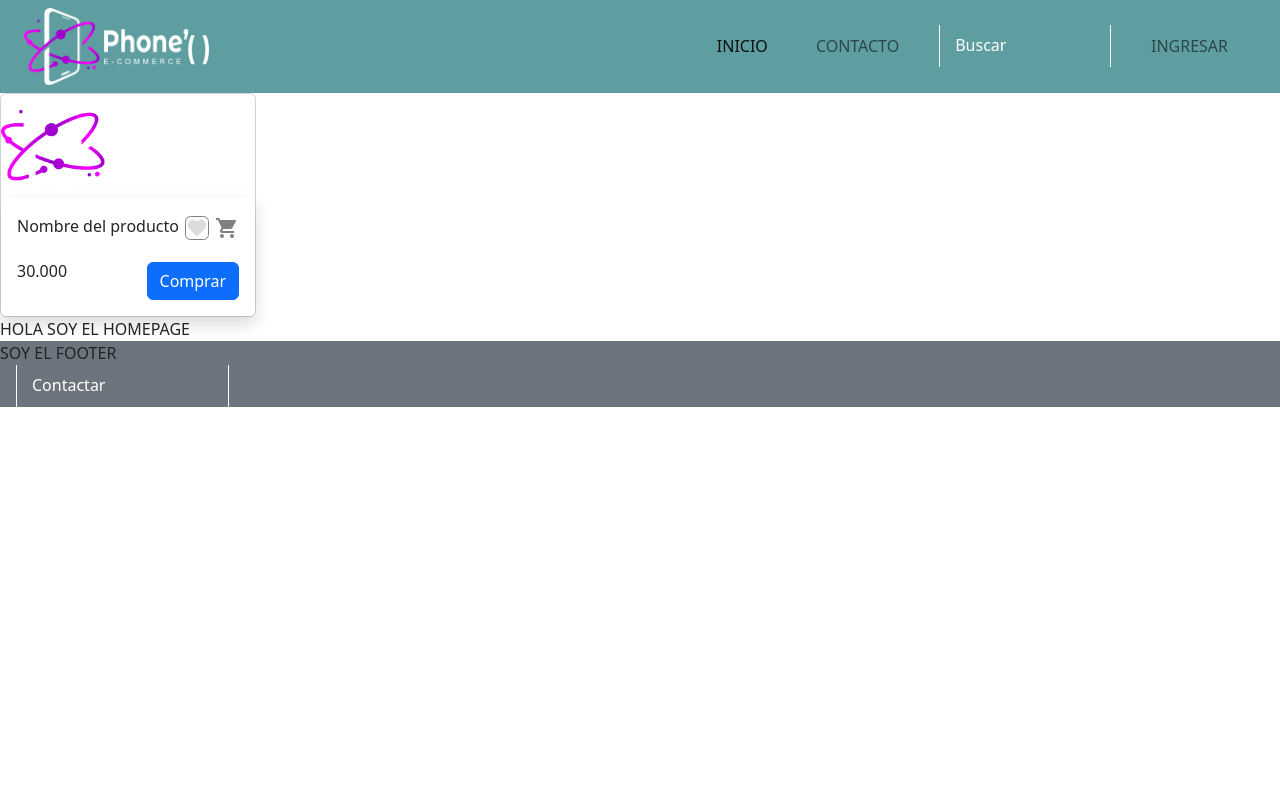
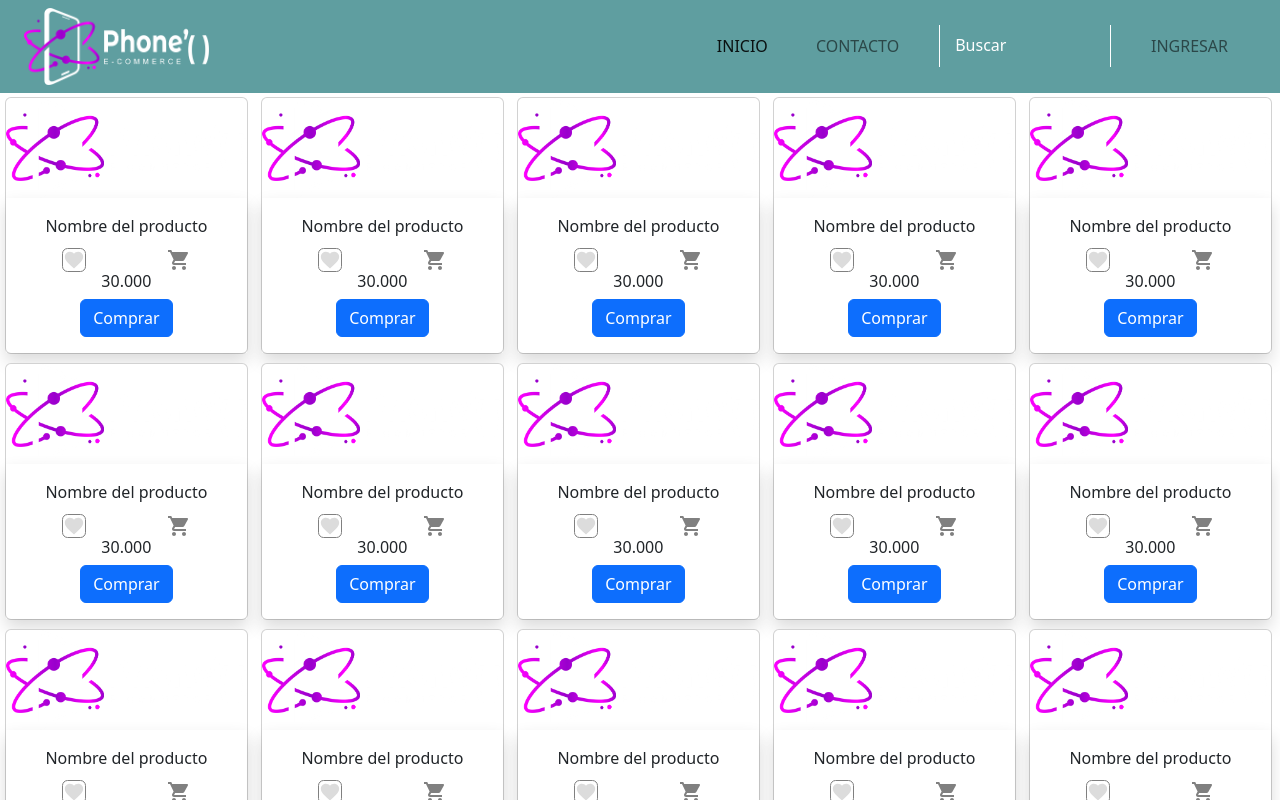
Before and after one commit to MaxLezano/SoftDev-frontend, a React (Create React App) app: page / in a window 1280 px wide. Shown: the top 800 px of the page. Built offline with nearby package versions, Linux system fonts and the light colour scheme.

Commit message:
feature/create_component-container_card

```diff
--- a/src/App.js
+++ b/src/App.js
@@ -1,15 +1,15 @@
 import React from 'react';
 import { Routes, Route } from 'react-router-dom';
-import Card from './components/Card/Card';
 import Footer from './components/Footer/Footer';
 import Header from './components/Header/Header';
+import SectionProducts from './components/sectionProducts/SectionProducts';
 import Home from './pages/home';
 
 function App() {
   return (
     <>
       <Header />
-      <Card/>
+      <SectionProducts/>
       <Routes>
         <Route path='/' element={<Home />}/>
       </Routes>
--- a/src/components/Card/Card.css
+++ b/src/components/Card/Card.css
@@ -1,5 +1,6 @@
 .card_container {
-width: 16rem;
+width: 95%;
+margin: 0.3em;
 }
 
 .buy{
@@ -21,3 +22,11 @@ width: 16rem;
 .card-buy {
   margin-top: 1em;
 }
+
+@media (min-width: 320px) {
+  .card_body {
+    display: flex;
+    justify-content: center;
+    flex-direction:column;
+  }
+}
--- a/src/components/Card/Card.jsx
+++ b/src/components/Card/Card.jsx
@@ -10,10 +10,11 @@ const Card = () => {
 
 return (
   <div className="card card_container">
-    <img src={img} className="card-img-top" alt="img"/>
-    <div className="card-body shadow">
-      <div className="div d-flex justify-content-between">
-        <p className="card-title">Nombre del producto</p>
+    <img src={img} className="card-img-top img-fluid" alt="img"/>
+    <div className="card-body card_body shadow">
+      <div>
+        <p className="card-title text-center">Nombre del producto</p>
+        <div className='d-flex justify-content-around'>
           <div onClick={() =>setIsColor(!isColor)}>
             <FavoriteIcon className={`iconFav ${isColor && "favorit"}`}/>
           </div>
@@ -21,8 +22,10 @@ return (
             <ShoppingCartIcon className= "buy"/>
           </div>
         </div>
-      <div className="div card-buy d-flex justify-content-between">
-        <h6>30.000</h6>
+      </div>
+
+      <div className='text-center'>
+        <h6 >30.000</h6>
         <a href="/" className="btn btn-primary">Comprar</a>
       </div>
     </div>
--- /dev/null
+++ b/src/components/sectionProducts/SectionProducts.css
@@ -0,0 +1,31 @@
+.grid-container {
+  display: grid;
+  grid-template-columns: auto auto auto auto auto;
+  justify-content: center;
+
+}
+
+
+@media (min-width: 320px) {
+  .grid-container {
+    grid-template-columns: auto auto;
+  }
+}
+
+@media (min-width: 480px) {
+  .grid-container {
+    grid-template-columns: auto auto auto;
+  }
+}
+
+@media (min-width: 720px) {
+  .grid-container {
+    grid-template-columns: auto auto auto;
+  }
+}
+
+@media (min-width: 1000px) {
+  .grid-container {
+    grid-template-columns: auto auto auto auto auto;
+  }
+}
--- /dev/null
+++ b/src/components/sectionProducts/SectionProducts.jsx
@@ -0,0 +1,29 @@
+import React from 'react'
+import Card from '../Card/Card'
+import './SectionProducts.css'
+
+const SectionProducts = () => {
+  return (
+    <div className='grid-container'>
+      <Card/>
+      <Card/>
+      <Card/>
+      <Card/>
+      <Card/>
+      <Card/>
+      <Card/>
+      <Card/>
+      <Card/>
+      <Card/>
+      <Card/>
+      <Card/>
+      <Card/>
+      <Card/>
+      <Card/>
+
+    </div>
+
+  )
+}
+
+export default SectionProducts
```
Lines whose indentation alone changed are shown as unchanged.
